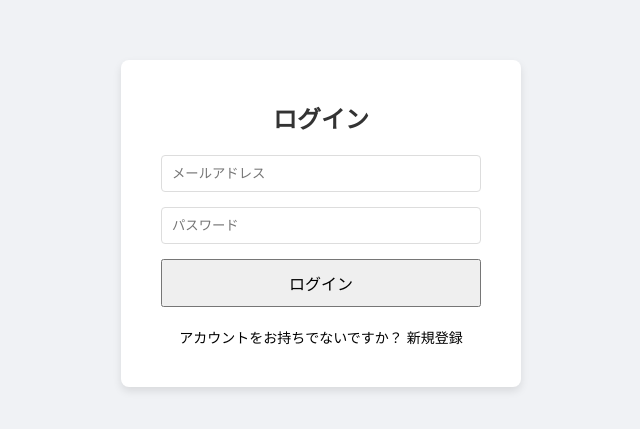
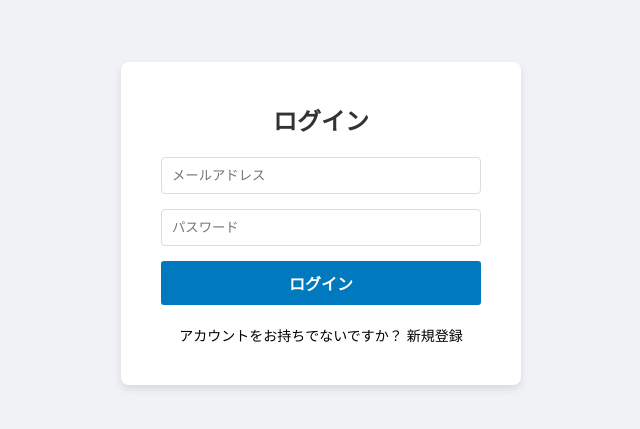
Before and after one commit to hideaki1979/geminicli_todo, a Next.js app: page /auth/signin in a window 1280 px wide. Shown: the part 177-606 px from the top of the page, without its empty margins (319-959 px from the left). Built offline with nearby package versions, Linux system fonts and the light colour scheme; no server answers.

Commit message:
feat: ローディングコンポーネント見直し、サインアップ画面スタイル見直し(PR対応3)

```diff
--- a/src/components/SignInForm.tsx
+++ b/src/components/SignInForm.tsx
@@ -5,6 +5,7 @@ import { useState, useEffect } from 'react';
 import { useRouter } from 'next/navigation';
 import styled from 'styled-components';
 import Link from 'next/link';
+import { Button } from '@/components/common/ModalElements';
 
 const Container = styled.div`
   display: flex;
@@ -47,7 +48,7 @@ const Input = styled.input`
   border-radius: 4px;
 `;
 
-const Button = styled.button.attrs({className: 'primary'})`
+const StyledButton = styled(Button).attrs({ className: 'primary' })`
   width: 100%;
   padding: 10px;
   font-size: 16px;
@@ -122,7 +123,7 @@ const SignInForm = () => {
             required
             data-testid="password-input"
           />
-          <Button type="submit" data-testid="signin-button">ログイン</Button>
+          <StyledButton type="submit" data-testid="signin-button">ログイン</StyledButton>
         </form>
         <p style={{ marginTop: '20px', fontSize: '14px' }}>
           アカウントをお持ちでないですか？ <Link href="/auth/signup">新規登録</Link>
```
